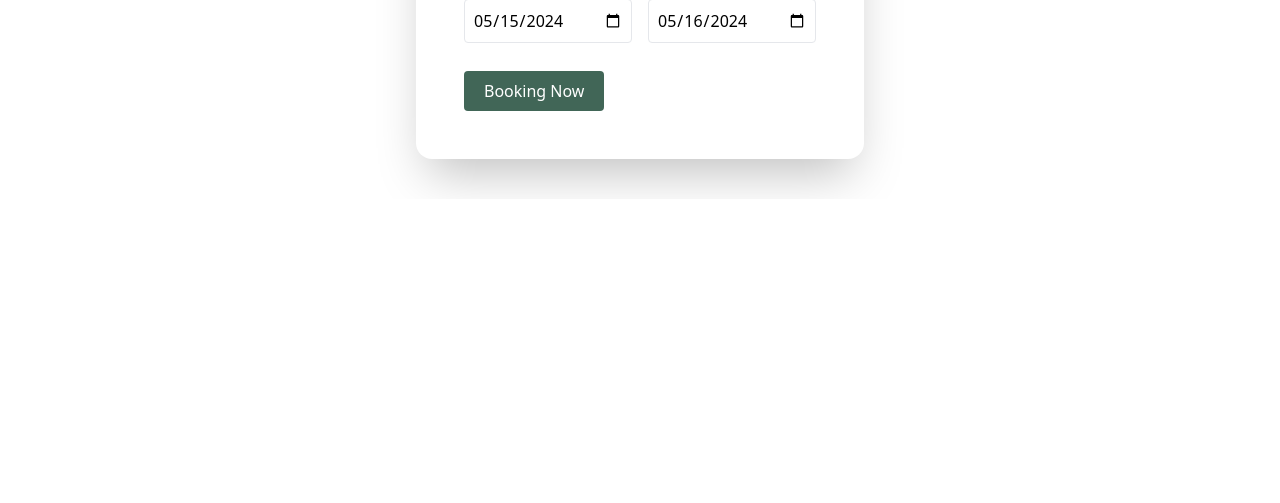
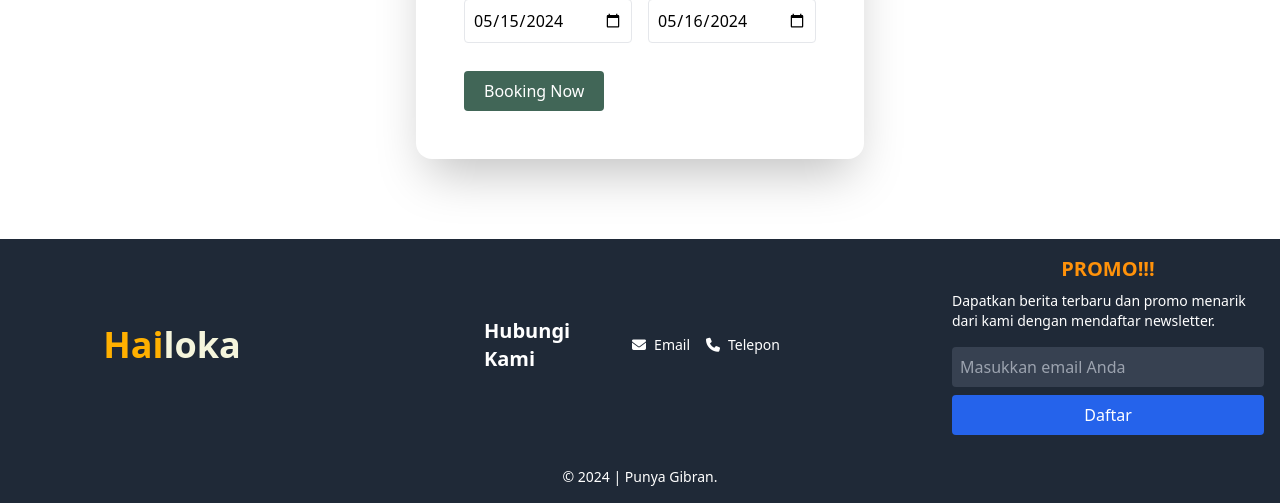
Before and after one commit to GibranAja/karyaSiswa, a PHP site: page /hotel.php in a window 1280 px wide. Shown: the part 1813-2316 px from the top of the page. Before the commit the page ends 2006 px from the top, so only its background shows below. Run offline with PHP 8.4, Linux system fonts and the light colour scheme; data comes from the database, SQL or seed files in the repository; some libraries are stand-ins or nearby versions.

Commit message:
menambahkan footer

```diff
--- a/frontend/hotel.php
+++ b/frontend/hotel.php
@@ -174,6 +174,32 @@ $row3 = mysqli_fetch_assoc($hotel1);
         </form>
     </section>
 
+    <footer class="bg-gray-800 text-white p-4 mt-10">
+    <div class="container mx-auto flex flex-wrap justify-between items-center">
+      <div class="w-full md:w-1/4 mb-8 md:mb-0">
+        <h2 class="text-4xl font-bold mx-auto text-center md:mx-0 md:text-center"><span class="text-[#FFB000]">Hai</span><span class="text-[#F5F5DC]">loka</span></h2>
+      </div>
+      <div class="w-full md:w-1/4 mb-8 md:mb-0 flex flex-col md:flex-row justify-center items-center">
+        <h3 class="text-xl font-bold mb-4 md:mb-0 md:mr-12">Hubungi Kami</h3>
+        <ul class="text-sm flex flex-col md:flex-row">
+          <li><a href="#" class="hover:underline flex items-center mb-2 md:mb-0 md:mr-4"><i class="fa-solid fa-envelope mr-2"></i>Email</a></li>
+          <li><a href="#" class="hover:underline flex items-center mb-2 md:mb-0 md:mr-4"><i class="fa-solid fa-phone mr-2"></i>Telepon</a></li>
+        </ul>
+      </div>
+      <div class="w-full md:w-1/4 mb-8 md:mb-0">
+        <h3 class="text-xl font-bold text-[#FF920A] text-center mb-2">PROMO!!!</h3>
+        <p class="text-sm mb-4">Dapatkan berita terbaru dan promo menarik dari kami dengan mendaftar newsletter.</p>
+        <form>
+          <input type="email" class="bg-gray-700 text-white p-2 rounded w-full mb-2" placeholder="Masukkan email Anda">
+          <button type="submit" class="bg-blue-600 text-white p-2 rounded w-full">Daftar</button>
+        </form>
+      </div>
+    </div>
+    <div class="mt-8 text-center text-sm">
+      <p>© 2024 | Punya Gibran.</p>
+    </div>
+  </footer>
+
     <script>
         // Ini Buat Checkin
         var today = new Date();
```
